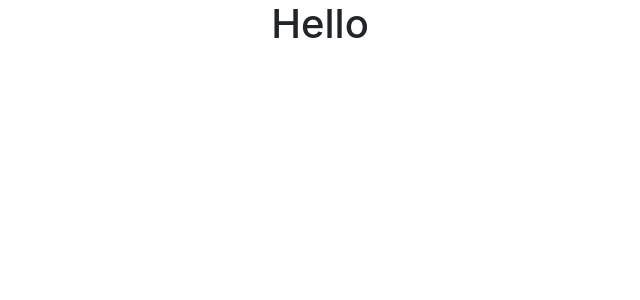
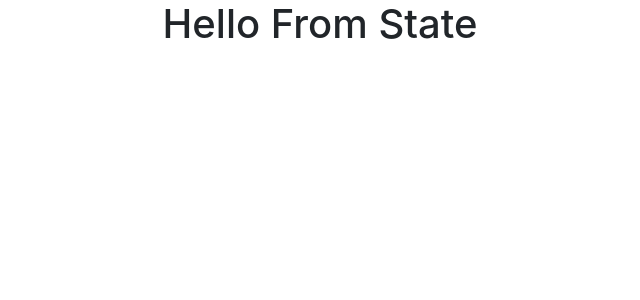
Before and after one commit to tboyd4/employee-dir, a React (Create React App) app: page / in a window 1280 px wide. Shown: the top 300 px of the page, without its empty margins (320-960 px from the left). Built offline with nearby package versions, Linux system fonts and the light colour scheme.

Commit message:
added constructor with state

```diff
--- a/src/containers/App.js
+++ b/src/containers/App.js
@@ -3,10 +3,18 @@ import './App.css';
 
 class App extends React.Component {
 
+  constructor(props) {
+    super(props);
+    this.state = {
+      message: "Hello From State"
+    };
+  }
+
+
   render() {
     return (
       <div className="App">
-        <h1>Hello</h1>
+        <h1>{this.state.message}</h1>
       </div>
     );
   }
```
